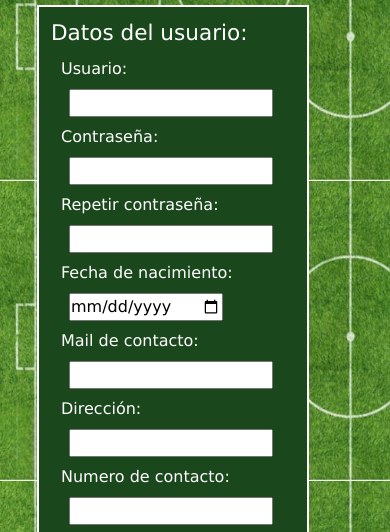
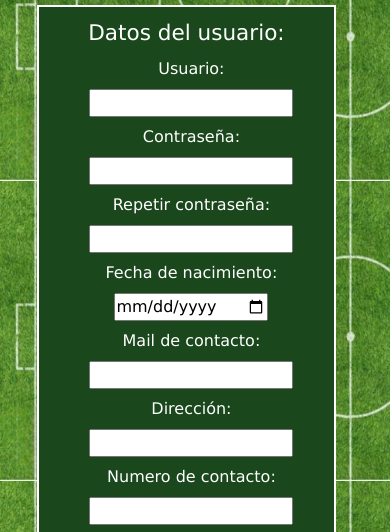
Before and after one commit to MatiasSeronello/PreEntrega2_Seronello, a plain HTML site: page pages/Servicio.html in a window 390 px wide. Shown: the part 519-1051 px from the top of the page. Drawn offline with nearby package versions, Linux system fonts and the light colour scheme.

Commit message:
Ajuste formulario version mobil

```diff
--- a/css/style.css
+++ b/css/style.css
@@ -345,6 +345,9 @@ h4 {
         text-align: center;
         padding-left: 90px;
     }
+    form {
+        text-align: center;
+    }
 }
 
 @media (max-width: 770px) {
--- a/pages/Servicio.html
+++ b/pages/Servicio.html
@@ -64,7 +64,7 @@
         <div class="container-fluid">
             <section class="row seccion-servicio">
                 <h2 id="cuenta">Mi cuenta</h2>
-                <form  class="col-10" action="" method="GET" enctype="">
+                <form  class="col-11 col-lg-12" action="" method="GET" enctype="">
                     <fieldset>
                         <legend>Datos del usuario:</legend>
                         <div>
```
